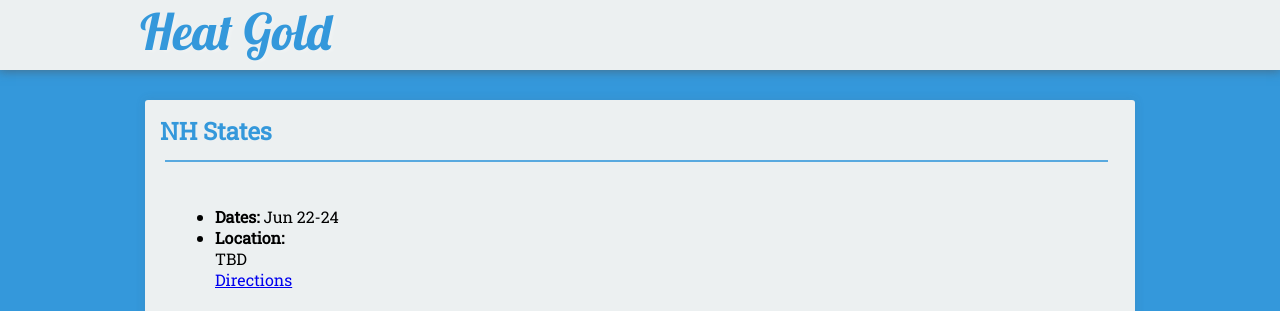
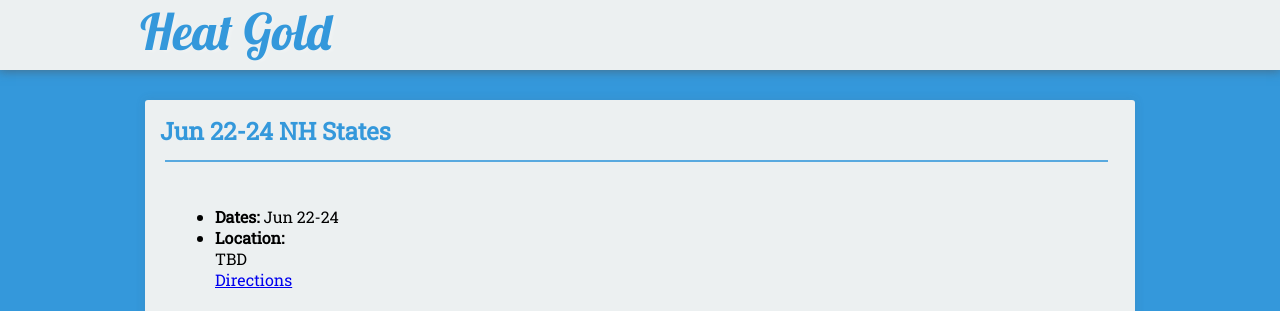
Before and after one commit to seanmerrow/ecf, a Jekyll site: the page built from _posts/2018-07-12-Jun-22-24.md, in a window 1280 px wide. Shown: the top 311 px of the page. Built offline with Jekyll 4.4.1, drawn with Linux system fonts in a browser that asks for light colours; nearby versions of some CDN libraries.

Commit message:
Update 2018-07-12-Jun-22-24.md

```diff
--- a/_posts/2018-07-12-Jun-22-24.md
+++ b/_posts/2018-07-12-Jun-22-24.md
@@ -1,6 +1,6 @@
 ---
 layout: post
-title: NH States
+title: Jun 22-24 NH States
 description: NH State Tournament
 excerpt: "NH States"
 tag:
```
